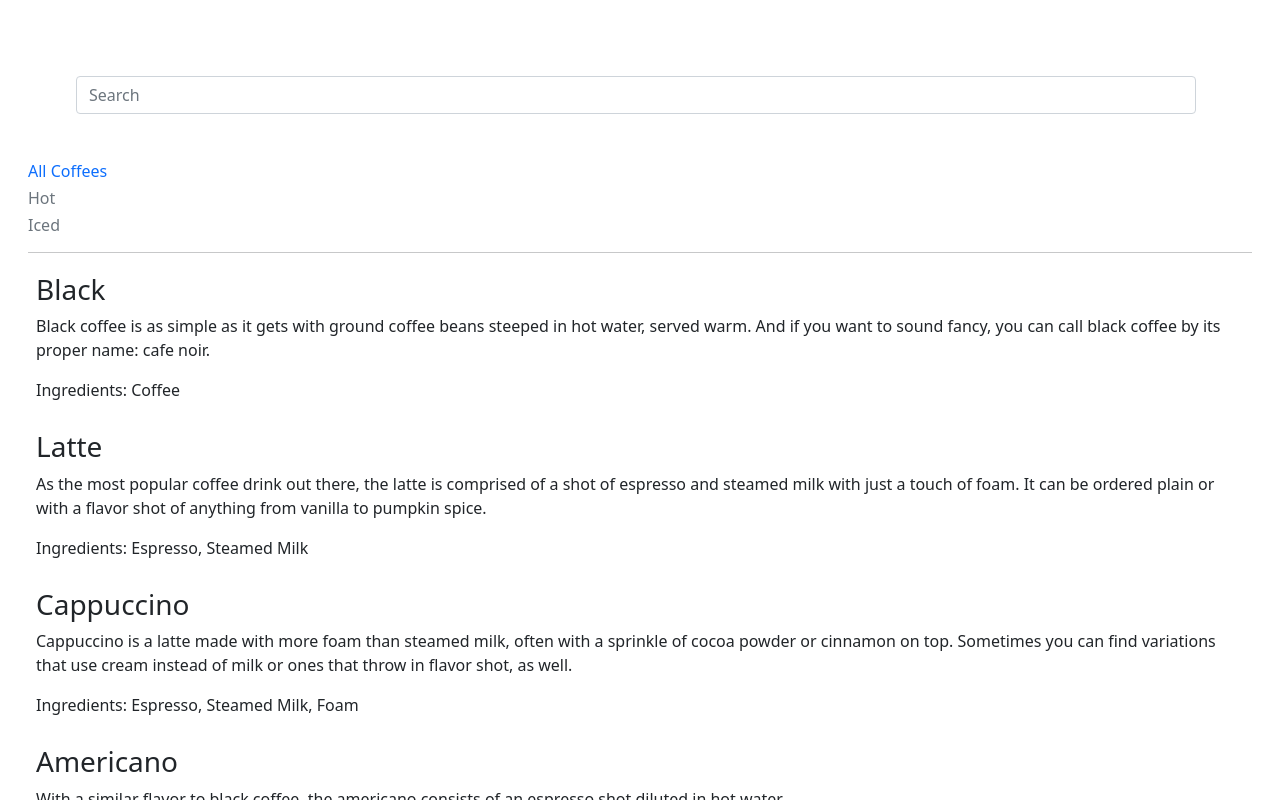
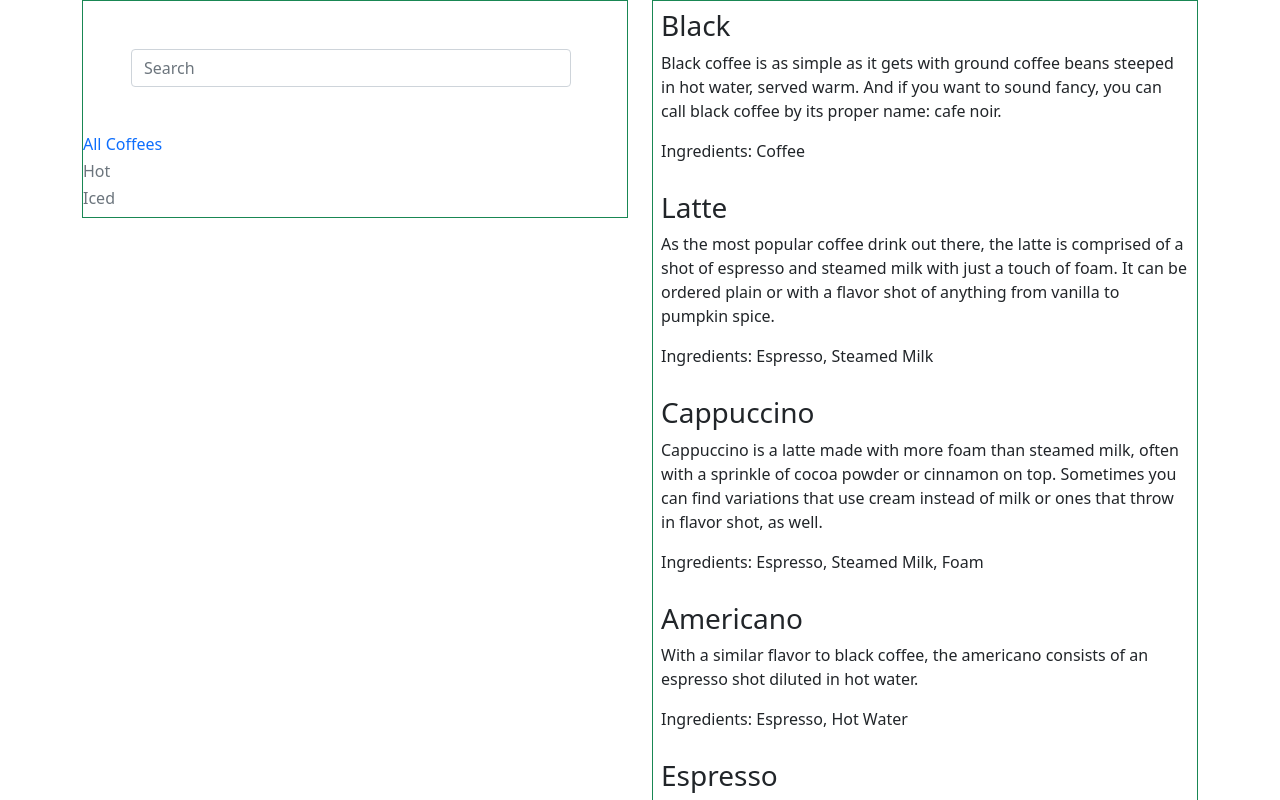
Before and after one commit to kocak-ilyas/kloiatask, a React (Create React App) app: page / in a window 1280 px wide. Shown: the top 800 px of the page. Built offline with nearby package versions, Linux system fonts and the light colour scheme.

Commit message:
loading, index action bug done,css1 border

```diff
--- a/src/App.js
+++ b/src/App.js
@@ -12,10 +12,17 @@ function App() {
     dispatch(getCoffees());
   }, [dispatch]);
   return (
-    <div className="App m-1 p-4">
-      <Menu category={coffeesReducer.category} />
-      <hr />
-      <Coffees coffeesReducer={coffeesReducer} />
+    <div className="App">
+      <div className="container">
+        <div className="row row-cols-1 row-cols-sm-1 row-cols-md-2">
+          <div className="col">
+            <Menu category={coffeesReducer.category} />
+          </div>
+          <div className="col-10">
+            <Coffees coffeesReducer={coffeesReducer} />
+          </div>
+        </div>
+      </div>
     </div>
   );
 }
--- a/src/components/Cooffees/Coffees.js
+++ b/src/components/Cooffees/Coffees.js
@@ -3,18 +3,25 @@ import Coffee from "./Coffee/Coffee";
 
 const Coffees = (data) => {
   return (
+    <div className="border border-1 border-success">
       <div>
-      <div>
-        {data.coffeesReducer.coffeesTable.length === 0
-          ? console.log("loading")
-          : data.coffeesReducer.coffeesTable
+        {data.coffeesReducer.coffeesTable.length === 0 ? (
+          <div className="d-flex justify-content-center m-0">
+            <div className="spinner-border text-info m-1" role="status"></div>
+            <strong className="sr-only text-info pt-2">
+              &nbsp; Loading...
+            </strong>
+          </div>
+        ) : (
+          data.coffeesReducer.coffeesTable
             .filter(
               (coffee) =>
                 coffee.title
                   .toLowerCase()
                   .search(data.coffeesReducer.filterParameter) > -1
             )
-              .map((coffee) => <Coffee coffee={coffee} key={coffee.id} />)}
+            .map((coffee) => <Coffee coffee={coffee} key={coffee.id} />)
+        )}
       </div>
     </div>
   );
--- a/src/components/Menu.js
+++ b/src/components/Menu.js
@@ -5,7 +5,7 @@ import { changeCategory, searchCoffees } from "../redux/actions";
 const Menu = (data) => {
   const dispatch = useDispatch();
   return (
-    <div>
+    <div className="border border-1 border-success">
       <form className="d-flex m-4 p-4">
         <input
           className="form-control me-2"
--- a/src/redux/actions/index.js
+++ b/src/redux/actions/index.js
@@ -9,7 +9,7 @@ export const getCoffees = () => async (dispatch) => {
 };
 export const changeCategory = (category) => async (dispatch) => {
   try {
-    filteredCoffees =
+    const filteredCoffees =
       category === "all"
         ? coffeesDB
         : coffeesDB?.filter((coffee) => coffee.category === category);
```
Lines whose indentation alone changed are shown as unchanged.
